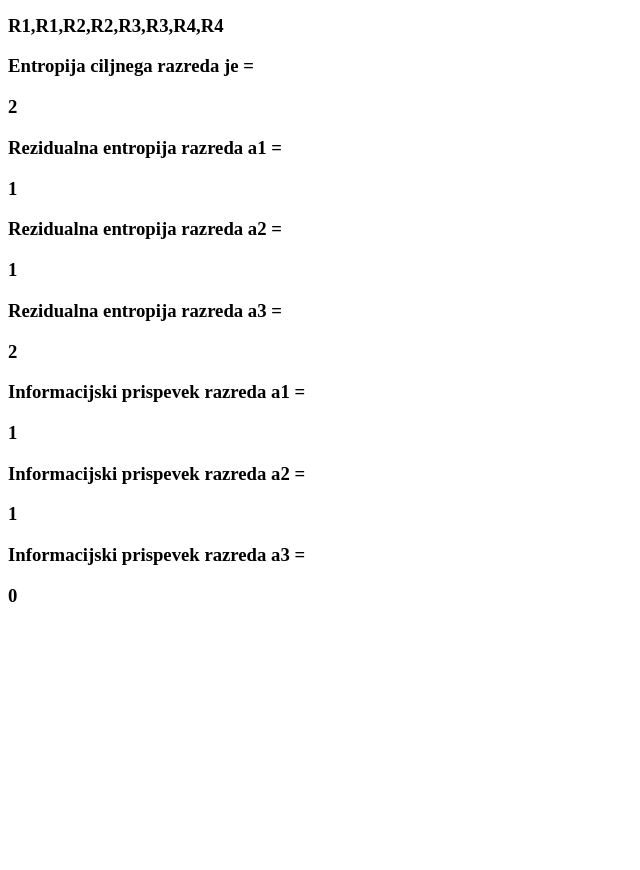
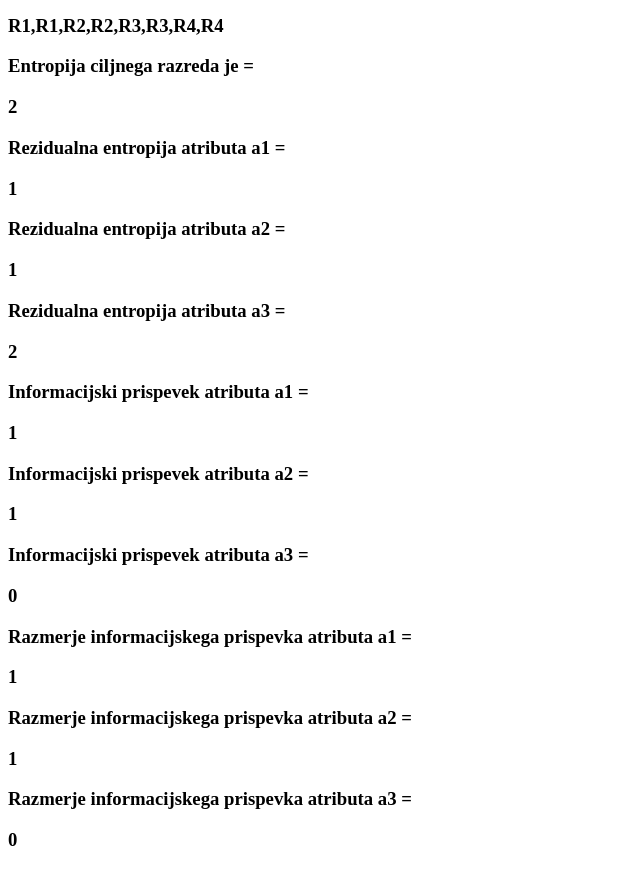
Before and after one commit to gasanz123/residualEntropy, a plain HTML site: page index.html in a window 1280 px wide. Shown: the part 340-1210 px from the top of the page, without its empty margins (0-640 px from the left). Before the commit the page ends 966 px from the top, so only its background shows below. Drawn offline with Linux system fonts and the light colour scheme.

Commit message:
dodal igr

```diff
--- a/index.html
+++ b/index.html
@@ -21,17 +21,23 @@
         </h3>
         <h3>Entropija ciljnega razreda je =  </h3>
         <h3 id="skupna"></h3>
-            <h3>Rezidualna entropija razreda a1 =  </h3>
+            <h3>Rezidualna entropija atributa a1 =  </h3>
         <h3 id="a1"></h3>
-            <h3>Rezidualna entropija razreda a2 =  </h3>
+            <h3>Rezidualna entropija atributa a2 =  </h3>
         <h3 id="a2"></h3>
-            <h3>Rezidualna entropija razreda a3 =  </h3>
+            <h3>Rezidualna entropija atributa a3 =  </h3>
         <h3 id="a3"></h3>
-        <h3>Informacijski prispevek razreda a1 =  </h3>
+        <h3>Informacijski prispevek atributa a1 =  </h3>
         <h3 id="g1"></h3>
-        <h3>Informacijski prispevek razreda a2 =  </h3>
+        <h3>Informacijski prispevek atributa a2 =  </h3>
         <h3 id="g2"></h3>
-        <h3>Informacijski prispevek razreda a3 =  </h3>
+        <h3>Informacijski prispevek atributa a3 =  </h3>
         <h3 id="g3"></h3>
+        <h3>Razmerje informacijskega prispevka atributa a1 =  </h3>
+        <h3 id="igr1"></h3>
+        <h3>Razmerje informacijskega prispevka atributa a2 =  </h3>
+        <h3 id="igr2"></h3>
+        <h3>Razmerje informacijskega prispevka atributa a3 =  </h3>
+        <h3 id="igr3"></h3>
     </body>
 </html>
--- a/klasifikacija.js
+++ b/klasifikacija.js
@@ -58,6 +58,9 @@ function reloadValues(){
     document.getElementById("g1").innerHTML = gain(a1,ciljni)
     document.getElementById("g2").innerHTML = gain(a2,ciljni)
     document.getElementById("g3").innerHTML = gain(a3,ciljni)
+    document.getElementById("igr1").innerHTML = gainRatio(a1,ciljni)
+    document.getElementById("igr2").innerHTML = gainRatio(a2,ciljni)
+    document.getElementById("igr3").innerHTML = gainRatio(a3,ciljni)
 }
 
 document.addEventListener('DOMContentLoaded', function() {
```
